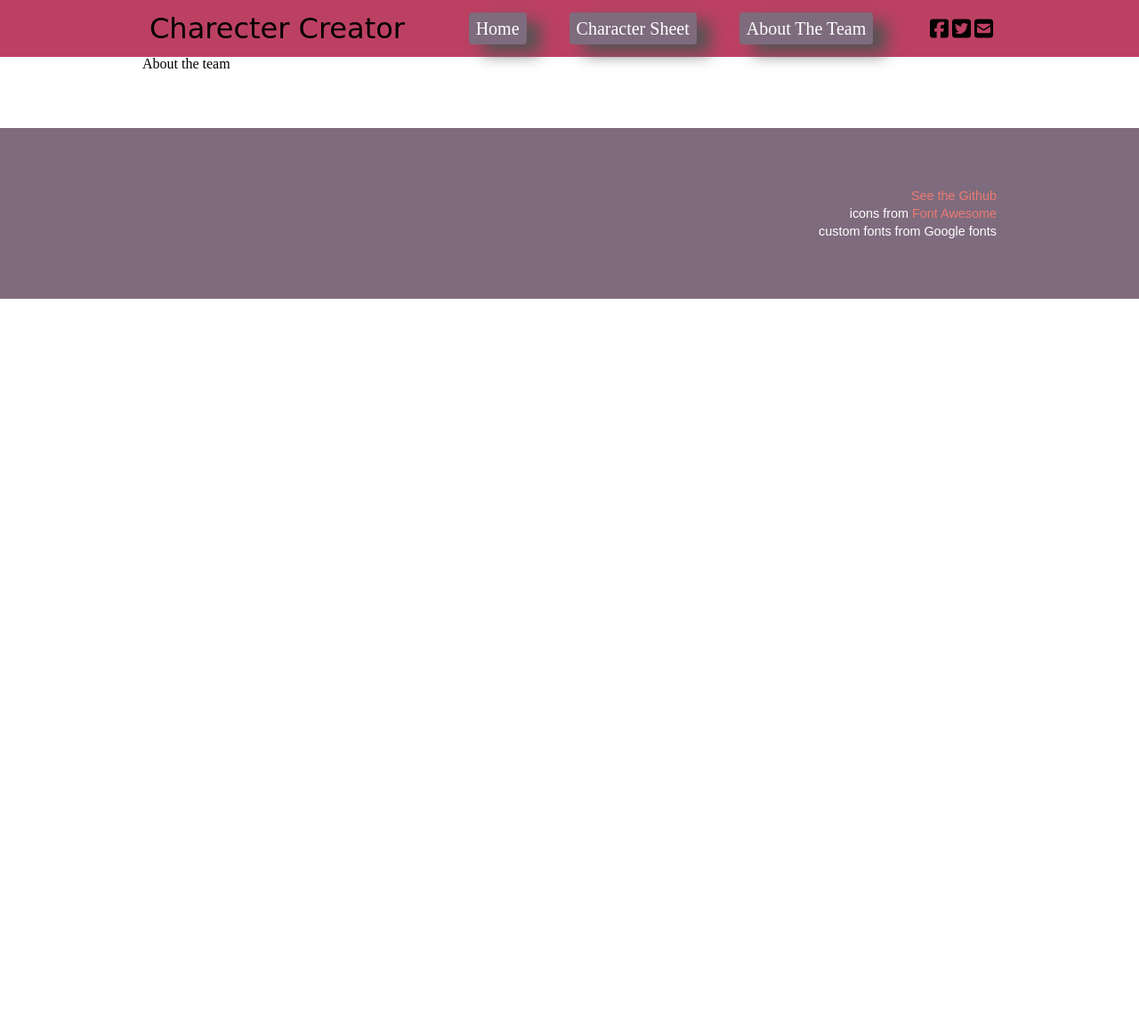
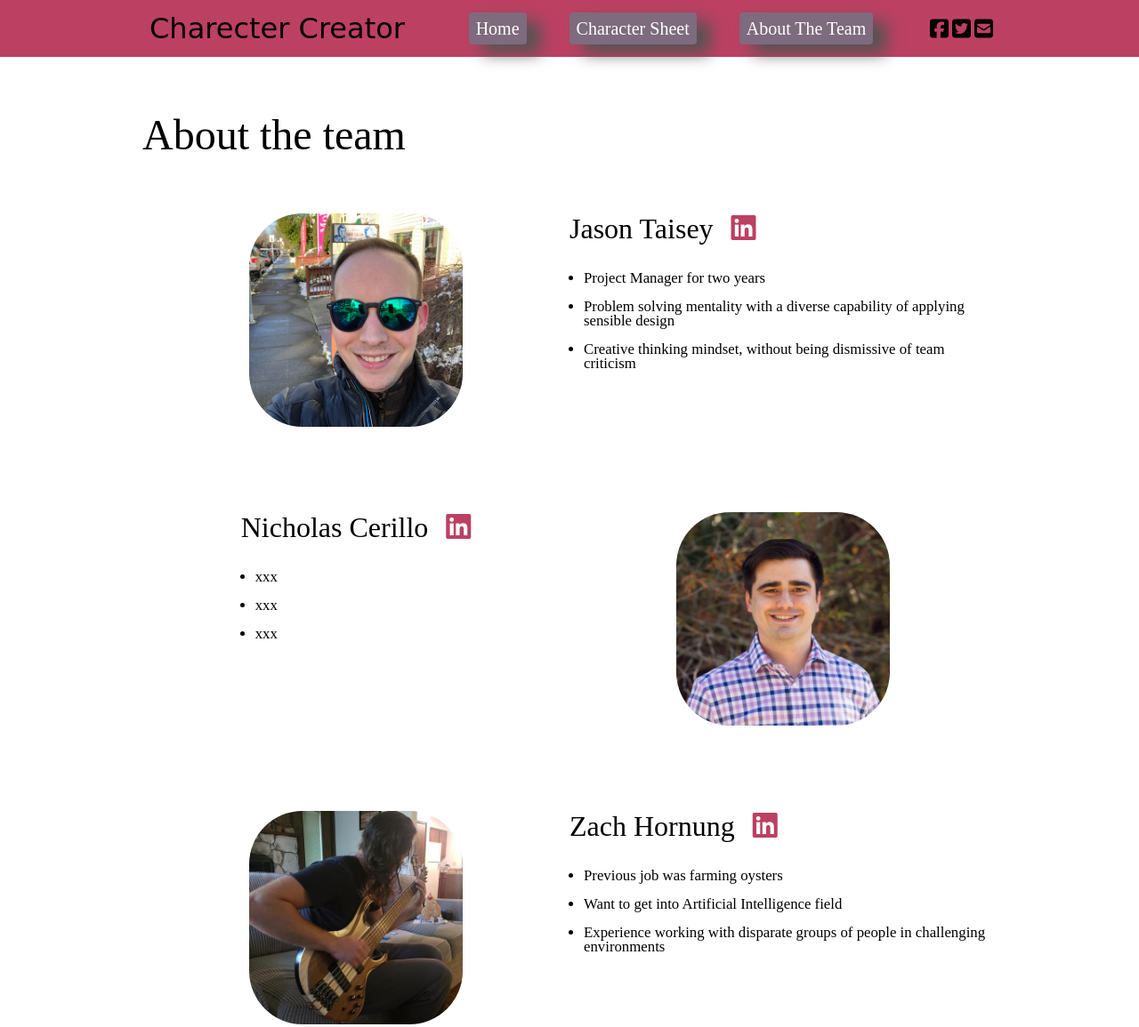
Before and after one commit to nacerillo/Character_Creation_Tool, a plain HTML site: page index3.html in a window 1280 px wide. Shown: the top 1155 px of the page at 89% size. Before the commit the page ends 800 px from the top, so only its background shows below. Drawn offline with Linux system fonts and the light colour scheme; a web font is replaced by a local one.

Commit message:
finish about me page, just need content

```diff
--- a/css/style.css
+++ b/css/style.css
@@ -264,6 +264,60 @@ table td.points {
   right: 33.5rem;
   font-size: 1.37rem;
 }
+
+.about-us {
+  display: grid;
+  grid-template-columns: repeat(1, auto);
+  grid-template-rows: repeat(1, auto);
+  grid-row-gap: 2rem;
+}
+
+.about-us h2 {
+  font-size: 3rem;
+}
+
+.about-us .fa-linkedin {
+  font-size: 2rem;
+}
+
+.about-us .grid-wrapper {
+  display: grid;
+  grid-template-columns: 50% 50%;
+  grid-template-rows: repeat(1, auto);
+  margin: 2rem 0;
+}
+
+.about-us {
+  margin: 4rem 0;
+}
+
+.about-us img {
+  display: block;
+  width: 50%;
+  border-radius: 25%;
+  margin: 0 auto;
+}
+
+.about-us .text {
+  margin: 0 auto;
+}
+
+.about-us h3 {
+  font-size: 2rem;
+  display: inline-block;
+  margin-right: 1rem;
+  margin-bottom: 2rem;
+}
+
+.about-us li {
+  font-size: 1.05rem;
+  line-height: 1rem;
+  margin-bottom: 1rem;
+  list-style: disc;
+  margin-left: 1rem;
+}
+
+
 footer {
   font-family: Arial, Helvetica, sans-serif;
   background-color: #7E6B7D;
--- a/index3.html
+++ b/index3.html
@@ -39,44 +39,74 @@
         </div>
       </div>
     </header>
+
     <main>
       <div class="wrapper">
-        <div class="About">
+        <div class="about-us">
           <h2>About the team</h2>
-          <div class="Grid-wrapper">
-            <div>
-              <img src="" alt="">
+
+          <div class="grid-wrapper">
+            <div class="img">
+              <img src="assets/jason.jpg" alt="Jason Taisey">
+            </div>
+            <div class="text">
+              <h3>Jason Taisey</h3>
+              <a href="https://www.linkedin.com/in/jason-taisey-4b229452/" target="_blank">
+                <i class="fab fa-linkedin"></i>
+              </a>
               <ul>
-                <li></li>
-                <li></li>
-                <li></li>
-              </ul>
-            </div>
-            <div>
-              <img src="" alt="">
-              <ul>
-                <li></li>
-                <li></li>
-                <li></li>
-              </ul>
-            </div>
-            <div>
-              <img src="" alt="">
-              <ul>
-                <li></li>
-                <li></li>
-                <li></li>
-              </ul>
-            </div>
-            <div>
-              <img src="" alt="">
-              <ul>
-                <li></li>
-                <li></li>
-                <li></li>
+                <li>Project Manager for two years</li>
+                <li>Problem solving mentality with a diverse capability of applying sensible design</li>
+                <li>Creative thinking mindset, without being dismissive of team criticism</li>
               </ul>
             </div>
           </div>
+
+          <div class="grid-wrapper">
+            <div class="text">
+              <h3>Nicholas Cerillo</h3>
+              <a href="https://www.linkedin.com/in/masonaviles/" target="_blank">
+                <i class="fab fa-linkedin"></i>
+              </a>
+              <ul>
+                <li>xxx</li>
+                <li>xxx</li>
+                <li>xxx</li>
+              </ul>
+            </div>
+            <img src="assets/nic.png" alt="">
+          </div>
+
+          <div class="grid-wrapper">
+            <img src="assets/zach.jpg" alt="">
+            <div class="text">
+              <h3>Zach Hornung</h3>
+              <a href="https://www.linkedin.com/in/masonaviles/" target="_blank">
+                <i class="fab fa-linkedin"></i>
+              </a>
+              <ul>
+                <li>Previous job was farming oysters</li>
+                <li>Want to get into Artificial Intelligence field</li>
+                <li>Experience working with disparate groups of people in challenging environments</li>
+              </ul>
+            </div>
+          </div>
+
+          <div class="grid-wrapper">
+            <div class="text">
+              <h3>Mason Aviles</h3>
+              <a href="https://www.linkedin.com/in/masonaviles/" target="_blank">
+                <i class="fab fa-linkedin"></i>
+              </a>
+              <ul>
+                <li>Background of front end web development</li>
+                <li>Destroyer of high scores</li>
+                <li>Work hard so I can play hard</li>
+              </ul>
+            </div>
+            <img src="assets/mason.png" alt="">
+          </div>
+
         </div>
       </div>
     </main>
```
Also changed, not shown: assets/jason.jpg (added), assets/mason.png (added), assets/nic.png (added), assets/zach.jpg (added).
